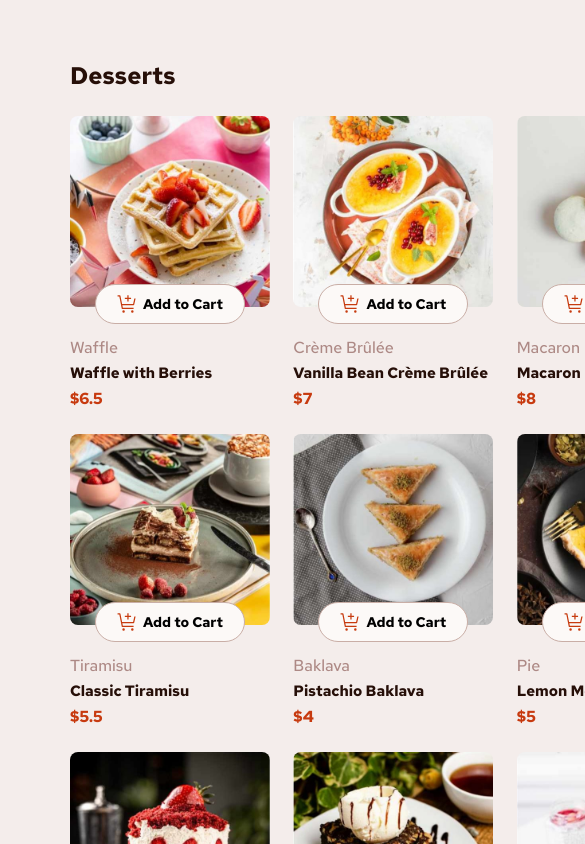
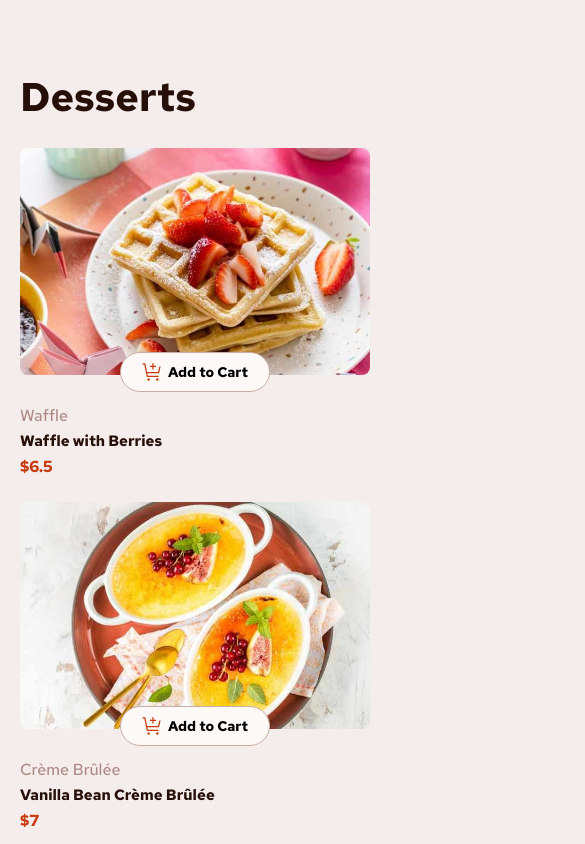
Before and after one commit to Abels-dev/Product-List-With-Cart, a React (Create React App) app: page / in a window 390 px wide. Shown: the top 844 px of the page, 585 px wide, since content can reach past the window. Built offline with nearby package versions, Linux system fonts and the light colour scheme.

Commit message:
worked on making it responsive on mobile devices

```diff
--- a/public/index.html
+++ b/public/index.html
@@ -10,7 +10,6 @@
       content="Web site created using create-react-app"
     />
     <link rel="apple-touch-icon" href="%PUBLIC_URL%/logo192.png" />
-    <link rel="manifest" href="%PUBLIC_URL%/manifest.json" />
     <title>React App</title>
   </head>
   <body>
--- a/src/App.js
+++ b/src/App.js
@@ -123,7 +123,7 @@ const App = () => {
    };
    const confirmOrder = () => {
       setOrderConfirmed(true);
-      document.body.style.backgroundColor = "rgba(0, 0, 0, 0.5)";
+      document.body.style.backgroundColor = "rgba(0, 0, 0, 0.4)";
    };
    const startNewOrder = () => {
       setCartItmes([]);
@@ -139,12 +139,8 @@ const App = () => {
    const card = cards.map((el, index) => {
       return (
          <Card
-            productName={el.name}
-            category={el.category}
-            img={el.image.desktop}
-            price={el.price}
+            product={el}
             isAdded={el.isAdded}
-            quantity={el.quantity}
             key={index}
             addToCart={() => addToCart(index)}
             increaseQuantity={() => increaseQuantity(index)}
@@ -155,7 +151,7 @@ const App = () => {
    return (
       <div className="container">
          <section>
-            <h1>Desserts</h1>
+            <h1 className="dessert">Desserts</h1>
             <div
                className={`allCards ${orderConfirmed ? "modal-overlay" : ""}`}>
                {card}
--- a/src/Card.js
+++ b/src/Card.js
@@ -12,7 +12,7 @@ const Card = (props) => {
          <button onClick={props.decreaseQuantity}>
             <img src="/images/icon-decrement-quantity.svg" alt="minus" />
          </button>
-         <p className="orderedQuantity">{props.quantity}</p>
+         <p className="orderedQuantity">{props.product.quantity}</p>
          <button onClick={props.increaseQuantity}>
             <img src="/images/icon-increment-quantity.svg" alt="plus" />
          </button>
@@ -20,12 +20,13 @@ const Card = (props) => {
    );
    return (
       <div className="card">
-         <img src={props.img} alt="food-img" className="foodImg" />
+         <img src={props.product.image.desktop} alt="food-img" className="foodImg desktop-image"/>
+         <img src={props.product.image.mobile} alt="food-img" className={`foodImg mobile-image ${props.isAdded?"mobile-image-select":""}`} />
          {props.isAdded?orderedQuantity:addCart}
          <div className="description">
-            <p className="product-Catagory">{props.category}</p>
-            <h2>{props.productName}</h2>
-            <p className="price">${props.price}</p>
+            <p className="product-Catagory">{props.product.category}</p>
+            <h2>{props.product.name}</h2>
+            <p className="price">${props.product.price}</p>
          </div>
       </div>
    );
--- a/src/Modal.js
+++ b/src/Modal.js
@@ -1,9 +1,9 @@
 import React from "react";
 
 const Modal = (props) => {
-   const orderedItems=props.cartItems.map(item=>{
+   const orderedItems=props.cartItems.map((item,index)=>{
          return (
-            <div className="orders">
+            <div className="orders" key={index}>
                <div className="orderDescription">
                   <img
                      src={item.thumbnail}
--- a/src/style.css
+++ b/src/style.css
@@ -27,7 +27,14 @@ body {
    display: flex;
    gap: 20px;
    margin-top: 50px;
+   width: 100%;
 }
+.mobile-image {
+   display: none;
+ }
+.desktop-image {
+   display: block;
+ }
 .allCards {
    display: grid;
    grid-template-columns: repeat(3, 1fr);
@@ -70,6 +77,7 @@ h1 {
 .addCart:hover{
    color: var(--Red);
    border: 1px solid var(--Red);
+   cursor: pointer;
 }
 .quantity{
    background-color: var(--Red);
@@ -277,3 +285,36 @@ h1 {
   z-index: 10;
   filter: brightness(0.7);
  }
+ @media screen and (max-width:500px){
+     body{
+       padding: 20px;
+     }
+      .container{
+          flex-direction: column;
+      }
+      .allCards{
+         grid-template-columns: 1fr;
+         width: 100%;
+      }
+      .mobile-image{
+         display: block;
+      }
+      .mobile-image-select{
+         border: 3px solid var(--Red);
+      }
+      .desktop-image{
+         display: none;
+      }
+      .cart,.card{
+         width: 100%;
+      }
+      .modal{
+         width: 100%;
+         left: 0;
+         top: 14%;
+         border-radius: 12px;
+      }
+      .dessert{
+         font-size: 2.5rem;
+      }
+ }
```
